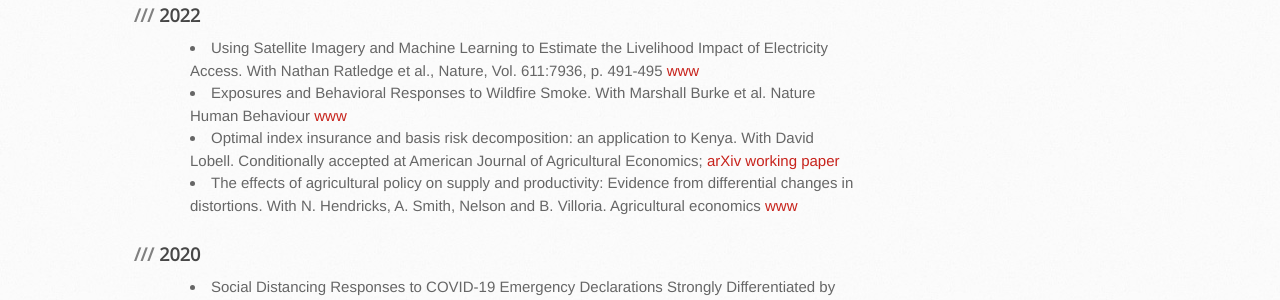
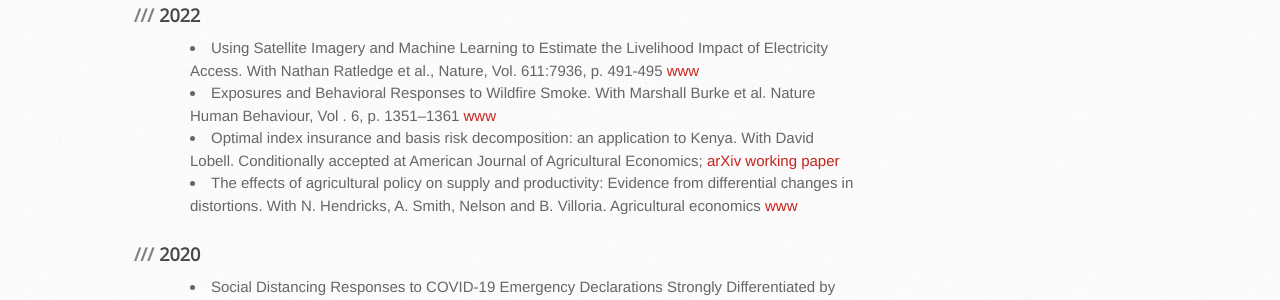
Before and after one commit to MatthieuStigler/MatthieuStigler.github.io, a Jekyll site: the page built from Research.Md, in a window 1280 px wide. Shown: the part 885-1185 px from the top of the page. Built offline with Jekyll 4.4.1, drawn with Linux system fonts in a browser that asks for light colours.

Commit message:
add pages

```diff
--- a/Research.Md
+++ b/Research.Md
@@ -29,7 +29,7 @@ Google  Scholar: [link](https://scholar.google.com/citations?user=AiA41oQAAAAJ&h
 ### 2022
 
 - *Using Satellite Imagery and Machine Learning to Estimate the Livelihood Impact of Electricity Access.* With Nathan Ratledge et al., Nature, Vol. 611:7936, p. 491-495 [www](https://doi.org/10.1038/s41586-022-05322-8)
-- *Exposures and Behavioral Responses to Wildfire Smoke*. With Marshall Burke et al. Nature Human Behaviour [www](https://www.nature.com/articles/s41562-022-01396-6)
+- *Exposures and Behavioral Responses to Wildfire Smoke*. With Marshall Burke et al. Nature Human Behaviour, Vol . 6, p. 1351–1361 [www](https://www.nature.com/articles/s41562-022-01396-6)
 - *Optimal index insurance and basis risk decomposition: an application to Kenya*. With David Lobell. Conditionally accepted at American Journal of Agricultural Economics; [arXiv working paper](https://arxiv.org/abs/2111.08601)
 - *The effects of agricultural policy on supply and productivity: Evidence from differential changes in distortions*. With N. Hendricks, A. Smith, Nelson and B. Villoria. Agricultural economics [www]( https://doi.org/10.1111/agec.12741)
 
```
